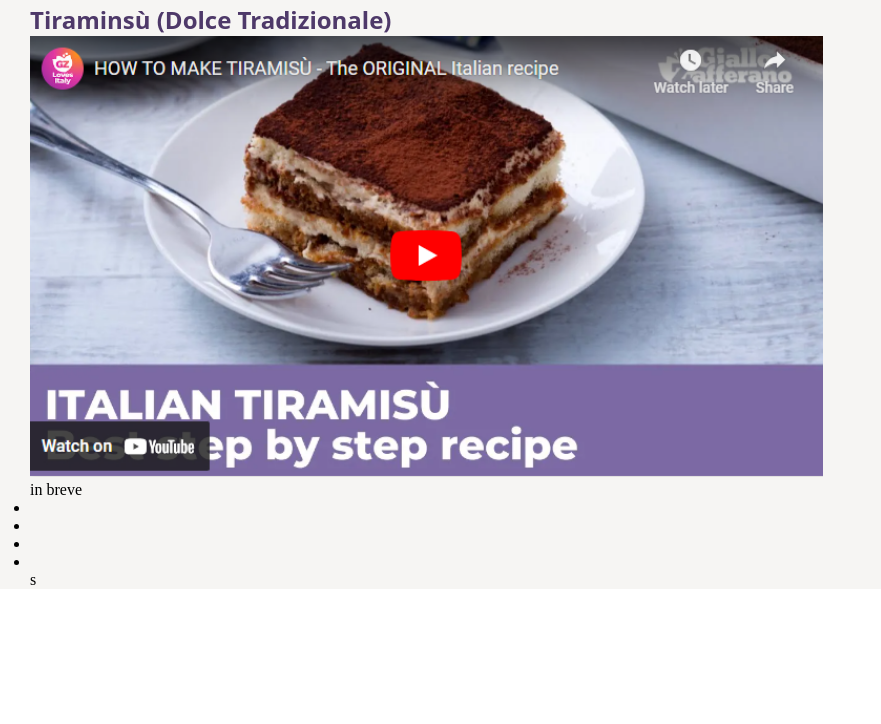
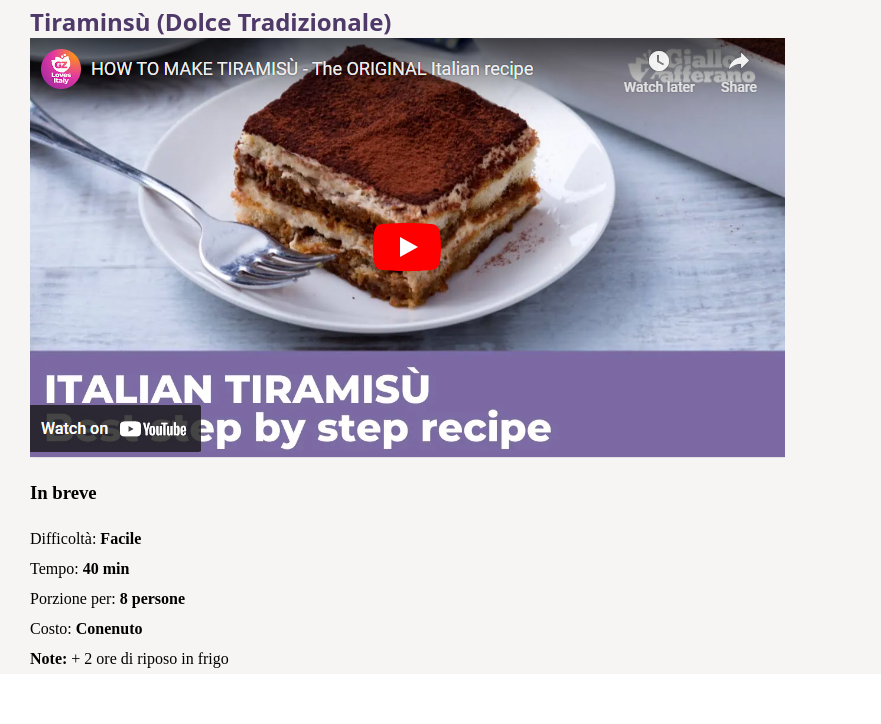
Before and after one commit to Fabio-Bianco/htmlcss-responsive-layout, a plain HTML site: page index.html in a window 1280 px wide. Shown: the part 76-800 px from the top of the page, without its empty margins (0-881 px from the left). Drawn offline with Linux system fonts and the light colour scheme.

Commit message:
feat: main structure

```diff
--- a/index.html
+++ b/index.html
@@ -25,20 +25,20 @@
 
        <section class="main-section">
 
-            <p>DOLCI E DESSERT</p>
+            <p class="sub-title">DOLCI E DESSERT</p>
             <h2>Tiraminsù <span>(Dolce Tradizionale)</span></h2>
 
          <div class="container">
+            <div class="img"><img src="img-giallo-boolando/image (10).png" alt="Video Ricetta"></div>
 
-            <img src="img-giallo-boolando/image (10).png" alt="Video Ricetta">
-            <ul class="">
-                in breve
-                <li></li>
-                <li></li>
-                <li></li>
-                <li></li>
-            </ul>
-s
+            <h3>In breve</h3>
+            <div class="prep">
+                <p class="list">Difficoltà: <strong>Facile</strong></p>
+                <p class="list">Tempo:  <strong>40 min</strong></p>
+                <p class="list">Porzione per: <strong>8 persone</strong> </p>
+                <p class="list">Costo: <strong>Conenuto</strong></p>
+                <p class="list"> <strong>Note:</strong> + 2 ore di riposo in frigo</p>
+            </div>
          </div>
 
 
--- a/style-tablet.css
+++ b/style-tablet.css
@@ -9,6 +9,7 @@
    h1{
 
      padding-left:  5px;
+     text-align: start;
 
     }
 
@@ -21,3 +22,7 @@
         display: inline;
     }
 }
+
+.container {
+    display: inline-block;
+}
--- a/style.css
+++ b/style.css
@@ -8,22 +8,25 @@
 
 
 h1 {
-
+    font-family: 'Nerko One', cursive;
+    text-align: center;
     font-size: 2rem;
     color: #ff9614;
     padding-top: 10px;
     padding-bottom: 10px;
     padding-left: 30px;
+
 }
 main{
     background-color: #f6f5f3;
 }
 
-p {
+.sub-title {
     color:#b19999;
     font-family: system-ui, -apple-system, BlinkMacSystemFont, 'Segoe UI', Roboto, Oxygen, Ubuntu, Cantarell, 'Open Sans', 'Helvetica Neue', sans-serif;
 }
 h2 {
+    font-family: 'Nerko One', cursive;
     color: #4e3969;
     font-family: system-ui, -apple-system, BlinkMacSystemFont, 'Segoe UI', Roboto, Oxygen, Ubuntu, Cantarell, 'Open Sans', 'Helvetica Neue', sans-serif;
 }
@@ -37,5 +40,16 @@ span{
 }
 
 img {
-    width: 65%;
+    margin-bottom: 20px;
+    width: 100%;
 }
+
+.prep{
+    line-height: 30px;
+    padding-top: 20px;
+}
+
+.container{
+    display: flex;
+    flex-wrap: wrap;
+}
```
